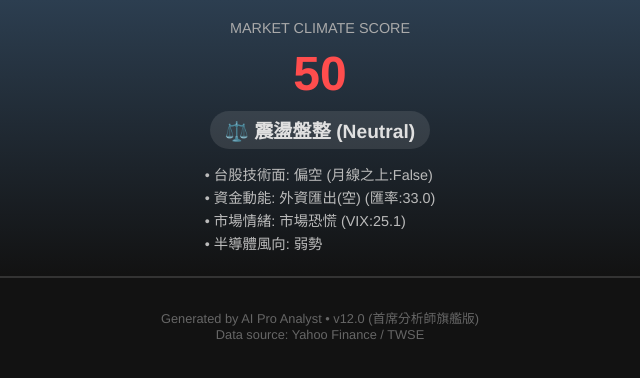
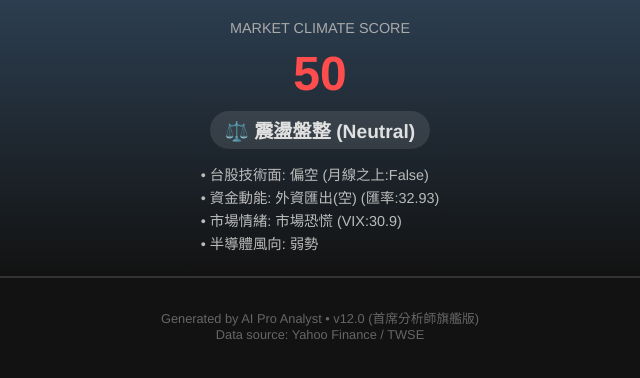
Before and after one commit to hongchihhuang-oss/Stock-analysis, a plain HTML site: page index.html in a window 1280 px wide. Shown: the full height of the page, 320-960 px from the left. Drawn offline with Linux system fonts and the light colour scheme.

Commit message:
deploy: a1b85d24affce5f4fd4e1d7ee7a279c64473d749

```diff
--- a/index.html
+++ b/index.html
@@ -64,7 +64,7 @@
         <div class="macro-trend">⚖️ 震盪盤整 (Neutral)</div>
         <br>
         <div class="macro-list">
-            • 台股技術面: 偏空 (月線之上:False)<br>• 資金動能: 外資匯出(空) (匯率:33.0)<br>• 市場情緒: 市場恐慌 (VIX:25.1)<br>• 半導體風向: 弱勢<br>
+            • 台股技術面: 偏空 (月線之上:False)<br>• 資金動能: 外資匯出(空) (匯率:32.93)<br>• 市場情緒: 市場恐慌 (VIX:30.9)<br>• 半導體風向: 弱勢<br>
         </div>
     </div>
 
```
